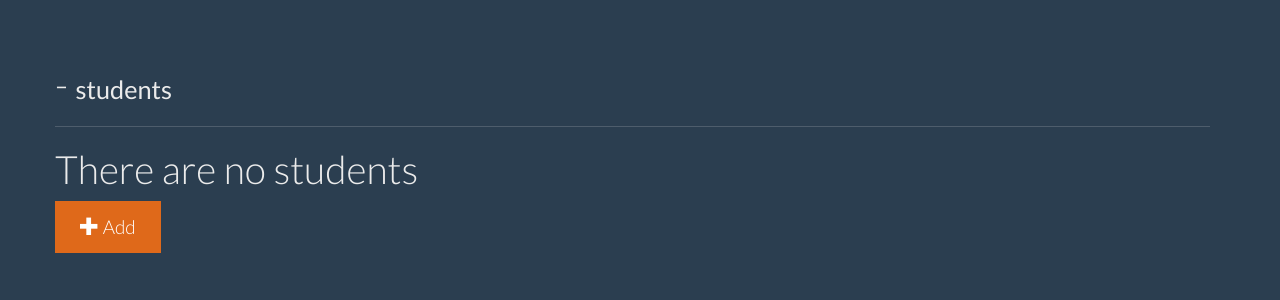
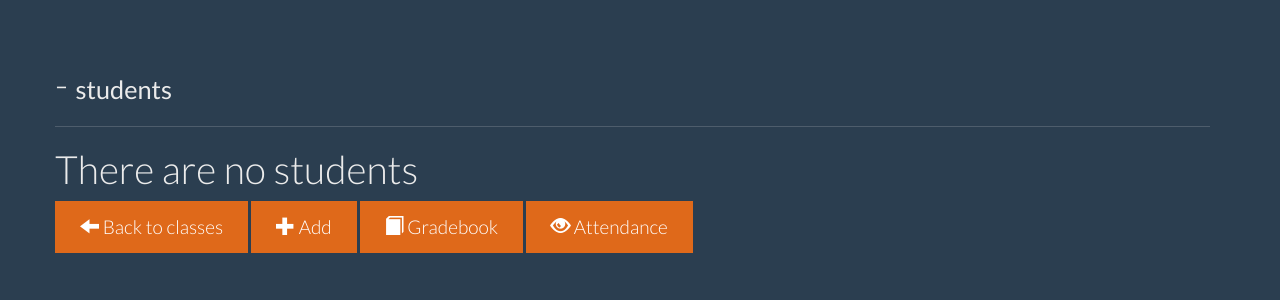
Before and after one commit to oss6/sigil, a Django app: template tkit_app/templates/students.html in a window 1280 px wide. Shown: the part 40-340 px from the top of the page. Run offline with Django 3.2, Linux system fonts and the light colour scheme; the template is opened without the code that fills it, so the values that code supplies are empty; parts of the project's set-up code (start-up, migrations or seed data) failed here and were passed over; some libraries are stand-ins or nearby versions.

Commit message:
Some mods.

```diff
--- a/tkit_app/forms.py
+++ b/tkit_app/forms.py
@@ -27,7 +27,7 @@ class RegistrationForm(UserCreationForm):
 class AddClassForm(forms.Form):
     name = forms.CharField(max_length=20)
     school = forms.CharField(max_length=20)
-    description = forms.CharField(max_length=100)
+    description = forms.CharField(max_length=300)
 
 
 class AddStudentForm(forms.Form):
--- a/tkit_app/static/css/base.css
+++ b/tkit_app/static/css/base.css
@@ -36,3 +36,7 @@
 	position: absolute;
 	top: 0; left: 0; bottom: 0; right: 0;
 }
+
+.jumbotron {
+	box-shadow: 0px 1px 8px #121234;
+}
--- a/tkit_app/templates/index.html
+++ b/tkit_app/templates/index.html
@@ -54,7 +54,14 @@
         {% block content %}
         <div class="jumbotron">
             <h1>Tkit <small>web app for teachers</small></h1>
-            <p><a href="/classes/" class="btn btn-primary btn-lg" role="button">Inizia</a></p>
+            <p>
+                Tkit is a simple and easy-to-use web app that helps teachers managing in class
+                administration. Teachers can organize classes and manage
+                students easily as well as preparing lessons with attached documents.<br />
+                It can be used by all kinds of teachers ranging from elementary schools to
+                higher education school.
+            </p>
+            <p><a href="/classes/" class="btn btn-primary btn-lg" role="button">Start</a></p>
         </div>
         {% endblock %}
     </div>
--- a/tkit_app/templates/students.html
+++ b/tkit_app/templates/students.html
@@ -64,8 +64,21 @@
                         {% endfor %}
                     </div>
                 {% endif %}
+            </div>
+        </div>
+        <div class="row">
+            <div class="col-md-12">
+                <a href="/classes/" class="btn btn-lg btn-primary">
+                    <span class="glyphicon glyphicon glyphicon-arrow-left"></span> Back to classes
+                </a>
                 <a href="/classes/{{ class.name }}/students/add/" class="btn btn-lg btn-primary">
                     <span class="glyphicon glyphicon-plus"></span> Add
+                </a>
+                <a href="/classes/{{ class.name }}/gradebook/" class="btn btn-lg btn-primary">
+                    <span class="glyphicon glyphicon-book"></span> Gradebook
+                </a>
+                <a href="/classes/{{ class.name }}/attendance/" class="btn btn-lg btn-primary">
+                    <span class="glyphicon glyphicon-eye-open"></span> Attendance
                 </a>
             </div>
         </div>
--- a/tkit_app/urls.py
+++ b/tkit_app/urls.py
@@ -22,4 +22,8 @@ urlpatterns = patterns('',
     url(r'^classes/remove/(?P<class_name>\w+)/$', views.remove_class),
     url(r'^classes/(?P<class_name>\w+)/students/$', views.students),
     url(r'^classes/(?P<class_name>\w+)/students/add/$', views.add_student),
+
+    #/classes/{{ class.name }}/gradebook/
+    url(r'^classes/(?P<class_name>\w+)/gradebook/$', views),
+    url(r'^classes/(?P<class_name>\w+)/attendance/$', views)
 )
```
Also changed, not shown: tkit_app/templates/add-class.html (+7 -1 lines), tkit_app/templates/add-student.html (+6 -1 lines), tkit_app/templates/classes.html (+27 -1 lines), tkit_app/views.py (+11 -0 lines). Lines whose indentation alone changed are shown as unchanged.
